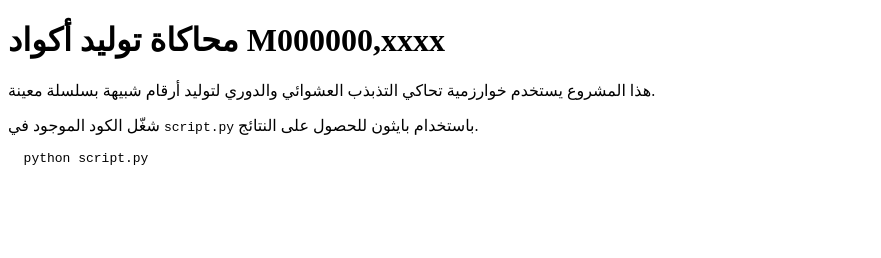
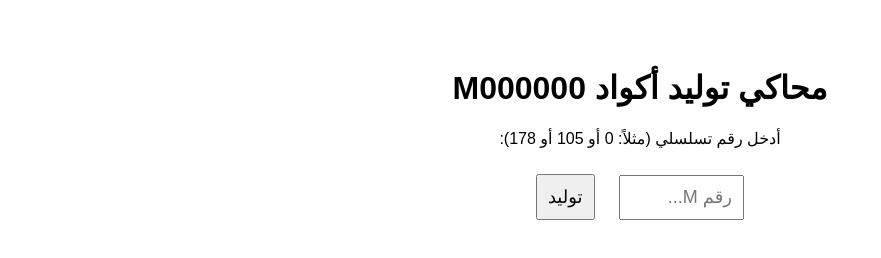
Before and after one commit to amie14/m-series-generator, a plain HTML site: page index.html in a window 1280 px wide. Shown: the whole page, without its empty margins (0-881 px from the left). Drawn offline with Linux system fonts and the light colour scheme.

Commit message:
Update index.html

```diff
--- a/index.html
+++ b/index.html
@@ -2,14 +2,53 @@
 <html lang="ar">
 <head>
   <meta charset="UTF-8">
-  <title>محاكي سلسلة M000000</title>
+  <title>مولّد سلسلة M</title>
+  <style>
+    body {
+      direction: rtl;
+      font-family: Arial;
+      text-align: center;
+      padding: 40px;
+    }
+    input, button {
+      padding: 10px;
+      font-size: 18px;
+      margin: 10px;
+    }
+    #result {
+      font-weight: bold;
+      font-size: 20px;
+      color: green;
+    }
+  </style>
 </head>
 <body>
-  <h1>محاكاة توليد أكواد M000000,xxxx</h1>
-  <p>هذا المشروع يستخدم خوارزمية تحاكي التذبذب العشوائي والدوري لتوليد أرقام شبيهة بسلسلة معينة.</p>
-  <p>شغّل الكود الموجود في <code>script.py</code> باستخدام بايثون للحصول على النتائج.</p>
-  <pre>
-  python script.py
-  </pre>
+  <h1>محاكي توليد أكواد M000000</h1>
+  <p>أدخل رقم تسلسلي (مثلاً: 0 أو 105 أو 178):</p>
+
+  <input type="number" id="index" placeholder="رقم M..." min="0" max="999999" />
+  <button onclick="generate()">توليد</button>
+
+  <p id="result"></p>
+
+  <script>
+    function generate() {
+      const i = parseInt(document.getElementById("index").value);
+      if (isNaN(i)) {
+        document.getElementById("result").innerText = "❌ أدخل رقم صحيح";
+        return;
+      }
+
+      // محاكاة الخوارزمية المبسطة (بدون NumPy)
+      const sin = Math.sin(i / 7) * 3000;
+      const rng = Math.sin(i * 9999.123) * 1000;
+      const last = 1558;
+      const correction = -0.1 * (last - 5500);
+      let val = Math.round(last + sin + rng + correction);
+      val = Math.max(1000, Math.min(9999, val));
+
+      document.getElementById("result").innerText = `M${i.toString().padStart(6, "0")}, ${val}`;
+    }
+  </script>
 </body>
 </html>
```
